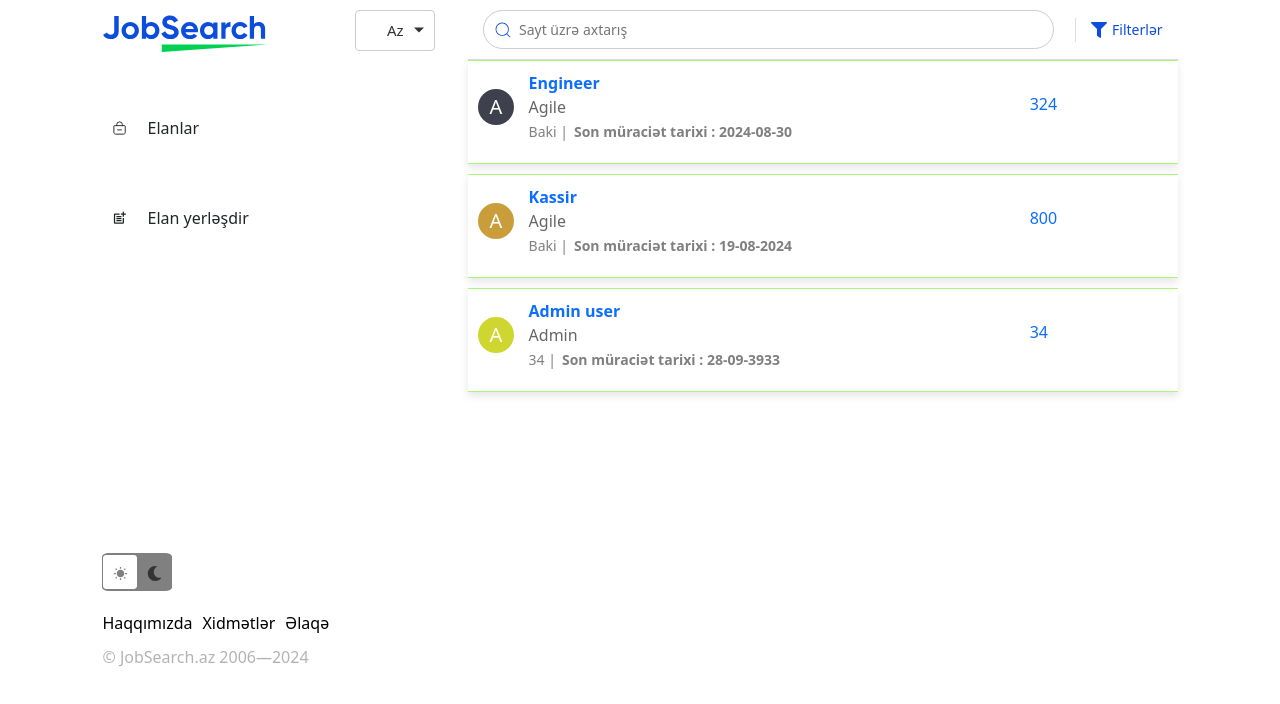
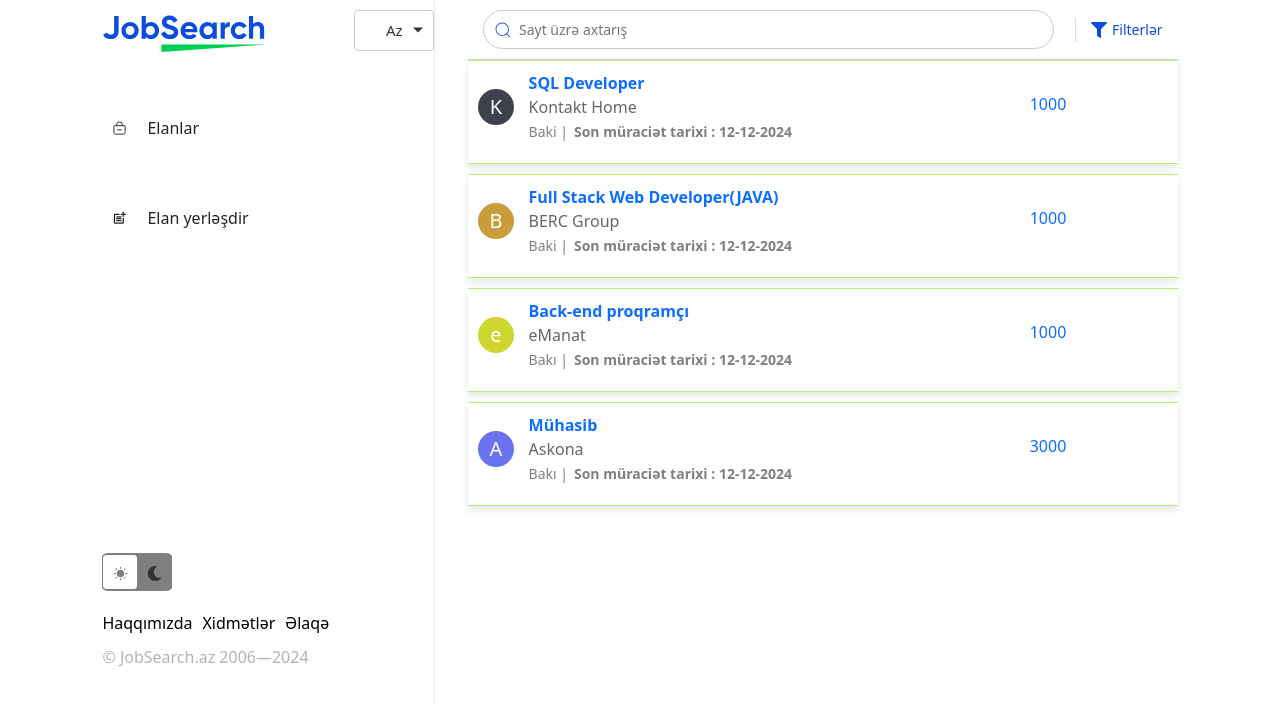
Before and after one commit to sonabnd/Vacancy-Site--FinalProject, a React (Vite) app: page / in a window 1280 px wide. Shown: the top 704 px of the page. Built offline with nearby package versions, Linux system fonts and the light colour scheme; data requests are answered from the project's data file.

Commit message:
bezi duzelisler elave olundu

```diff
--- a/src/App.jsx
+++ b/src/App.jsx
@@ -42,6 +42,9 @@
   const [editInputVal,setEditInputVal] = useState({});
   const [deleteVacancy, setDeleteVacancy] = useState([]);
   const [myPost,setMyPost] = useState([])
+  const [count , setCount] = useState(0);
+
+
 
 
 
@@ -134,21 +137,16 @@
     originalPostCard,
     setOriginalPostCard,
     user, setUser,
-    searchInput,
-    setSearchInput,
-    filterContainer,
-    showHideFilter,
-    originalPostCard, setOriginalPostCard,
-    user,setUser,
     updateVacancy,setUpdateVacancy,
     editInputVal, setEditInputVal,
     deleteVacancy, setDeleteVacancy,
-    originalPostCard,
-    setOriginalPostCard,
-    user,
-    setUser,
     myPost,
     setMyPost,
+    count,
+    setCount,
+    togglePasswordVisibility,
+    navigation,
+    showPassword,
   };
 
   const getData = async () => {
@@ -210,8 +208,6 @@
       } else {
         toast.error("Sifre və ya e-poçt yanlışdır!");
         formik.resetForm("");
-        setLogin(false);
-        setDesign(false);
       }
     }
   };
--- a/src/components/Homepage.jsx
+++ b/src/components/Homepage.jsx
@@ -6,15 +6,22 @@
 import axios from "axios";
 import { VscSearchStop } from "react-icons/vsc";
 import { Link } from "react-router-dom";
+// import 'animate.css';
 
   const Homepage = () => {
 
-  const { postCard, setPostCard, filterContainer, setOriginalPostCard, originalPostCard } = useContext(Context);
+  const { postCard, setPostCard, filterContainer, setOriginalPostCard, originalPostCard, setCount, count } = useContext(Context);
+
+  const handleClickCount = (id) => {
+    if (id) {
+      setCount(count + 1);
+    }
+  }
 
 
   const [selectedLocation, setSelectedLocation] = useState('');
   const [selectedPosition, setSelectedPosition] = useState('');
-  const [selectedSalary , setSelectedSalary] = useState('');
+  const [selectedSalary, setSelectedSalary] = useState('');
 
   useEffect(() => {
 
@@ -26,29 +33,29 @@
   const singlePositions = [...new Set(originalPostCard.map(post => post.position))];
   const singleLocations = [...new Set(originalPostCard.map(post => post.location))];
 
-    async function delDeadline(){
+  async function delDeadline() {
     const today = new Date();
-      const month = today.getMonth()+1;
+    const month = today.getMonth() + 1;
     const year = today.getFullYear();
-      const day = today. getDate();
+    const day = today.getDate();
 
     const formattedDay = day < 10 ? '0' + day : day;
     const formattedMonth = month < 10 ? '0' + month : month;
     const currentDate = formattedDay + "-" + formattedMonth + "-" + year;
 
-      for(const card of postCard){
-        if(card.deadline == currentDate){
-          try{
+    for (const card of postCard) {
+      if (card.deadline == currentDate) {
+        try {
           const response = await axios.delete(`http://localhost:3000/advertisement/${card.id}`)
           console.log(`Card with ID ${card.id} deleted`, response.data);
         }
-          catch(error){
+        catch (error) {
           console.error(`Failed to delete card with ID ${card.id}:`, error);
         }
       }
     }
   }
-    useEffect(()=>{
+  useEffect(() => {
     delDeadline();
   }, [])
 
@@ -79,15 +86,15 @@
 
     });
 
-  setPostCard(filteredCards.length ? filteredCards : [] );
+    setPostCard(filteredCards.length ? filteredCards : []);
   };
 
   return (
     <>
       <div className="homepage-container">
         <SearchFilter />
-        <div className="filter-container" style={{ display: filterContainer ? "block" : "none" }} >
-          <select name="" id=""  onChange={e => setSelectedPosition(e.target.value)}>
+        <div className={`filter-container animate__animated animate__fadeInDown`} style={{ display: filterContainer ? "block" : "none" }} >
+          <select name="" id="" onChange={e => setSelectedPosition(e.target.value)}>
             <option value="">Vəzifə</option>
             {
               singlePositions.map((position, index) => (
@@ -95,7 +102,7 @@
               ))
             }
           </select>
-          <select name="" id="" onChange={e=>setSelectedSalary(e.target.value)}>
+          <select name="" id="" onChange={e => setSelectedSalary(e.target.value)}>
             <option value="">Maaş</option>
             <option value="0-500">0-500</option>
             <option value="500-1000">500-1000</option>
@@ -112,10 +119,10 @@
           <button className="search-btn" onClick={searchVacancy}>Search</button>
         </div>
         {
-            postCard.length>0 ? (
+          postCard.length > 0 ? (
             postCard.map(post => (
               <Link className="details-page-link" to={`details/${post.id}`} key={post.id}>
-                  <div className="advertisement" >
+                <div onClick={() => handleClickCount(post.id)} className="advertisement" >
                   <HomepageCard post={post} />
                 </div>
               </Link>
--- a/src/components/HomepageCard.jsx
+++ b/src/components/HomepageCard.jsx
@@ -4,7 +4,7 @@
 
   const [randomColor, setRandomColor] = useState('')
 
-  useEffect(()=>{
+  useEffect(() => {
     const getRandomColor = () => {
       const letters = '0123456789ABCDEF';
       let color = '#';
@@ -16,10 +16,19 @@
     setRandomColor(getRandomColor());
   }, [])
 
+  const getInitial = (company) => {
+    if (typeof company === 'string' && company.length > 0) {
+      return company.slice(0, 1);
+    }
+    return '';
+  };
+
 
   return (
     <>
-      <div className="advertisement-loqo" style={{backgroundColor : randomColor}}>{post.company.slice(0,1)}</div>
+      <div className="advertisement-loqo" style={{ backgroundColor: randomColor }}>
+        {getInitial(post.company)}
+      </div>
       <div className="advertisement-position-company">
         <p className="position-name">{post.position}</p>
         <p className="company-name">{post.company}</p>
@@ -30,5 +39,48 @@
     </>
   );
 };
+{/* <div className="advertisement-loqo" style={{backgroundColor : randomColor}}>{post.company.slice(0,1)}</div> */ }
 
 export default HomepageCard;
+
+
+
+
+
+
+
+
+
+
+
+
+
+
+
+
+
+
+
+
+
+// const getInitial = (company) => {
+//   if (typeof company === 'string' && company.length > 0) {
+//     return company.slice(0, 1);
+//   }
+//   return '';
+// };
+
+// return (
+//   <>
+//     <div className="advertisement-loqo" style={{ backgroundColor: randomColor }}>
+//       {getInitial(post.company)}
+//     </div>
+//     <div className="advertisement-position-company">
+//       <p className="position-name">{post.position}</p>
+//       <p className="company-name">{post.company}</p>
+//       <span>{post.location} |</span>
+//       <span className="deadline">Son müraciət tarixi : {post.deadline}</span>
+//     </div>
+//     <p className="price">{post.salary}</p>
+//   </>
+// );
--- a/src/components/PostModal.jsx
+++ b/src/components/PostModal.jsx
@@ -211,7 +211,8 @@
               value={values.requirement}
               onChange={handleChange}
               as="textarea"
-              rows={3}
+              rows="10"
+              cols="50"
               placeholder="Namizədə olan tələbləri daxil edin"
             />
             {errors.requirement && (
--- a/src/css/Details.css
+++ b/src/css/Details.css
@@ -2,3 +2,13 @@
 .job-details .d-flex strong {
   margin-left: 20px;
 }
+
+.requirements {
+  margin-top: 20px;
+}
+
+.formatted-requirements {
+  list-style-type: disc;
+  margin-left: 20px;
+  padding-left: 0;
+}
--- a/src/css/Navbar.css
+++ b/src/css/Navbar.css
@@ -1,5 +1,6 @@
 .sidebar {
     height: 100%;
+    border-right: 1px solid rgb(234, 234, 234);
 }
 .sidebar-header {
     display: flex;
@@ -20,7 +21,7 @@
 }
 .header__menu__item1 {
     display: flex;
-    width: 100%;
+    width: 90%;
     flex-direction: row;
     align-items: center;
     margin-top: 20px;
--- a/src/db.json
+++ b/src/db.json
@@ -1,44 +1,61 @@
 {
   "advertisement": [
     {
-      "id": "3577",
-      "company": "Agile",
-      "category": "Assduieunc",
-      "position": "Engineer",
+      "id": "858a",
+      "company": "Kontakt Home",
+      "category": "",
+      "position": "SQL Developer",
       "location": "Baki",
-      "salary": "324",
-      "workExperience": "5",
-      "deadline": "2024-08-30",
-      "jobTime": "cxv",
-      "requirement": "fghjk",
-      "jobInformation": "fghjkl"
+      "salary": "1000",
+      "workExperience": "2",
+      "deadline": "12-12-2024",
+      "jobTime": "full time",
+      "requirement": "Müvafiq sahə üzrə minimum 2 il iş təcrübəsi.\nSQL (MSSQL, T-SQL) dilini yüksək səviyyədə bilmək;\nSQL serverin işləmə prinsipləri üzrə dərin biliklər;",
+      "jobInformation": "İş qrafiki: I-V günləri.",
+      "userId": "bcdc",
+      "requirements": "SQL (MSSQL, T-SQL) dilini yüksək səviyyədə bilmək;SQL serverin işləmə prinsipləri üzrə dərin biliklər;Məlumat bazasının strukturu üzrə biliklər;Verilənlər bazası sxemini, cədvəlləri və əlaqələri yaratmaq və dəyişdirmək bacarığı;"
     },
     {
-      "id": "1a74",
-      "company": "Agile",
-      "category": "sd",
-      "position": "Kassir",
+      "id": "836f",
+      "company": "BERC Group",
+      "category": "",
+      "position": "Full Stack Web Developer(JAVA)",
       "location": "Baki",
-      "salary": "800",
-      "workExperience": "5",
-      "deadline": "19-08-2024",
-      "jobTime": "cxv",
-      "requirement": "ssfhh",
-      "jobInformation": "gfdytb"
+      "salary": "1000",
+      "workExperience": "2",
+      "deadline": "12-12-2024",
+      "jobTime": "full time",
+      "requirement": "Java proqramçısı kimi ən azı 2+ illik təcrübə;\nOOP Clean coding, Design Patterns və SOLID prinsipləri üzrə biliklər;\nParallel computing, Multithreading, Asynchronous programming üzrə biliklər;\nSocket, Network and Protocol Programming üzrə biliklər;\n(WEB) Http optimization , Caching və s. üzrə təcrübə;\nWeb servislərdə işləmə bacarığı (Rest);\nJava texnologiyalarını yaxşı bilmək; \nSpring(mvc,core,boot) Hibernate; ",
+      "jobInformation": "Şirkətdə və xidmət göstərdiyi müəssisələrdə karyera yüksəlişi imkanı;\nRəqabət qabiliyyətli əmək haqqı;",
+      "userId": "bcdc"
     },
     {
-      "id": "4715",
-      "company": "Admin",
-      "category": "scdf",
-      "position": "Admin user",
-      "location": "34",
-      "salary": "34",
+      "id": "ea4b",
+      "company": "eManat",
+      "category": "",
+      "position": "Back-end proqramçı",
+      "location": "Bakı",
+      "salary": "1000",
       "workExperience": "3",
-      "deadline": "28-09-3933",
-      "jobTime": "3434",
-      "requirement": "qw",
-      "jobInformation": "",
-      "userId": "a662"
+      "deadline": "12-12-2024",
+      "jobTime": "full time",
+      "requirement": "3+ illik Java/J2EE proqramlaşdırma təcrübəsi;\nJava və OOP dizayn prinsipləri bilikləri;\nSpring Boot üzrə iş təcrübəsi;\nRESTful API backend inteqrasiyası üzrə iş təcrübəsi;\nMicroservice arxitekturası, web servislər üzrə iş təcrübəsi; \nProqramlaşdırma problemlərini araşdırmaq və həll etmək bacarığı;\nPostgreSQL üzrə biliklər.\nRiyazi alqoritmlər və müasir DevOps üzrə bilik və bacarığı.",
+      "jobInformation": "Ofis daxili;\nİş rejimi həftənin 5 günü (09:00 – 18:00).\nTəşəbbüskar təkliflərin dəyərləndirilməsi.\nƏmək haqqının 15 gündən bir ödənilməsi.\nTibbi sığorta təminatının verilməsi.\nNahar yeməyinin təmin olunması.\n“Birlikdə istirahət” tədbirlərinin keçirilməsi.",
+      "userId": "bcdc"
+    },
+    {
+      "id": "10f9",
+      "company": "Askona",
+      "category": "Satiş",
+      "position": "Mühasib ",
+      "location": "Bakı",
+      "salary": "3000",
+      "workExperience": "3",
+      "deadline": "12-12-2024",
+      "jobTime": "full time",
+      "requirement": "Təhsil: Maliyyə, mühasibatlıq və iqtisadi yönümlü sahədə ali təhsil;Təcrübə: Mühasibatlıq sahəsində ən azı 2-4 illik iş təcrübəsi ;Yaş: 25-40;Dil biliyi: Rus dili sərbəst bilik;Kompüter bilikləri: MS Office, BTP və 1C mühasibatlıq proqramından istifadə bacarıqları.Mühasibatlıqla bağlı yerli qanunvericilik və vergi məcəlləsi üzrə biliklər.",
+      "jobInformation": "İş qrafiki: 5 günlük iş qrafiki",
+      "userId": "bcdc"
     }
   ],
   "users": [
@@ -62,6 +79,13 @@
       "email": "test@gmail.com",
       "password": "123456",
       "confirmpassword": "123456"
+    },
+    {
+      "id": "a97a",
+      "name": "Qadir ",
+      "email": "qadir@gmail.com",
+      "password": "123456",
+      "confirmpassword": "123456"
     }
   ]
 }
--- a/src/pages/Details.jsx
+++ b/src/pages/Details.jsx
@@ -1,14 +1,17 @@
-import { useState, useEffect } from "react";
-import { FaBars, FaClock, FaEye } from "react-icons/fa";
+import { useState, useEffect, useContext } from "react";
+import { FaEye } from "react-icons/fa";
 import "../css/Details.css";
 import { useParams, useNavigate } from "react-router-dom";
 import axios from "axios";
+import Context from "../context/context";
 
 const Details = () => {
   const { id } = useParams();
   const navigate = useNavigate();
   const [post, setPost] = useState(null);
   const [randomColor, setRandomColor] = useState("");
+  const { count } = useContext(Context);
+
 
   useEffect(() => {
     const fetchPost = async () => {
@@ -69,7 +72,7 @@
                 <div className="d-flex align-items-center justify-content-center justify-content-md-start mb-2">
                   <p className="text-secondary mb-0">{post.location}</p>
                   <FaEye className="text-secondary ms-3 me-2" />
-                  <p className="text-secondary mb-0">View count (optional)</p>
+                  <p className="text-secondary mb-0">View count ({count})</p>
                 </div>
               </div>
               <div className="apply-btn text-center text-md-start">
@@ -98,17 +101,28 @@
                 <article className="col-12 mb-4">
                   <div className="description">
                     <h3 className="fw-bold">Təsvir</h3>
-                    <p>{post.jobInformation}</p>
+                    <ul className="formatted-requirements">
+                      {post.jobInformation.split('.' && ';').map((line, index) => (
+                        line.trim() ? <li key={index}>{line};</li> : null
+                      ))}
+                    </ul>
+                    {/* <pre>{post.jobInformation}</pre> */}
                   </div>
                 </article>
-                <article className="col-md-6 mb-4">
+                <article className="col-md-12 mb-4">
                   <div className="requirements">
                     <h3 className="fw-bold">Tələblər</h3>
                     <ul className="list-unstyled">
-                      <li className="mb-2">{post.requirement}</li>
-                      <li className="mb-2">
+                      <li className="formatted-requirements">
                         {post.workExperience} illik iş təcrübəsi
                       </li>
+                      <ul className="formatted-requirements">
+                        {post.requirement.split('.' && ';').map((line, index) => (
+                          line.trim() ? <li key={index}>{line};</li> : null
+                        ))}
+                      </ul>
+                      {/* <pre className="mb-4">{post.requirement}</pre> */}
+                      {/* <li className="mb-4">{post.requirement}</li> */}
                     </ul>
                   </div>
                 </article>
```
Lines whose indentation alone changed are shown as unchanged.
